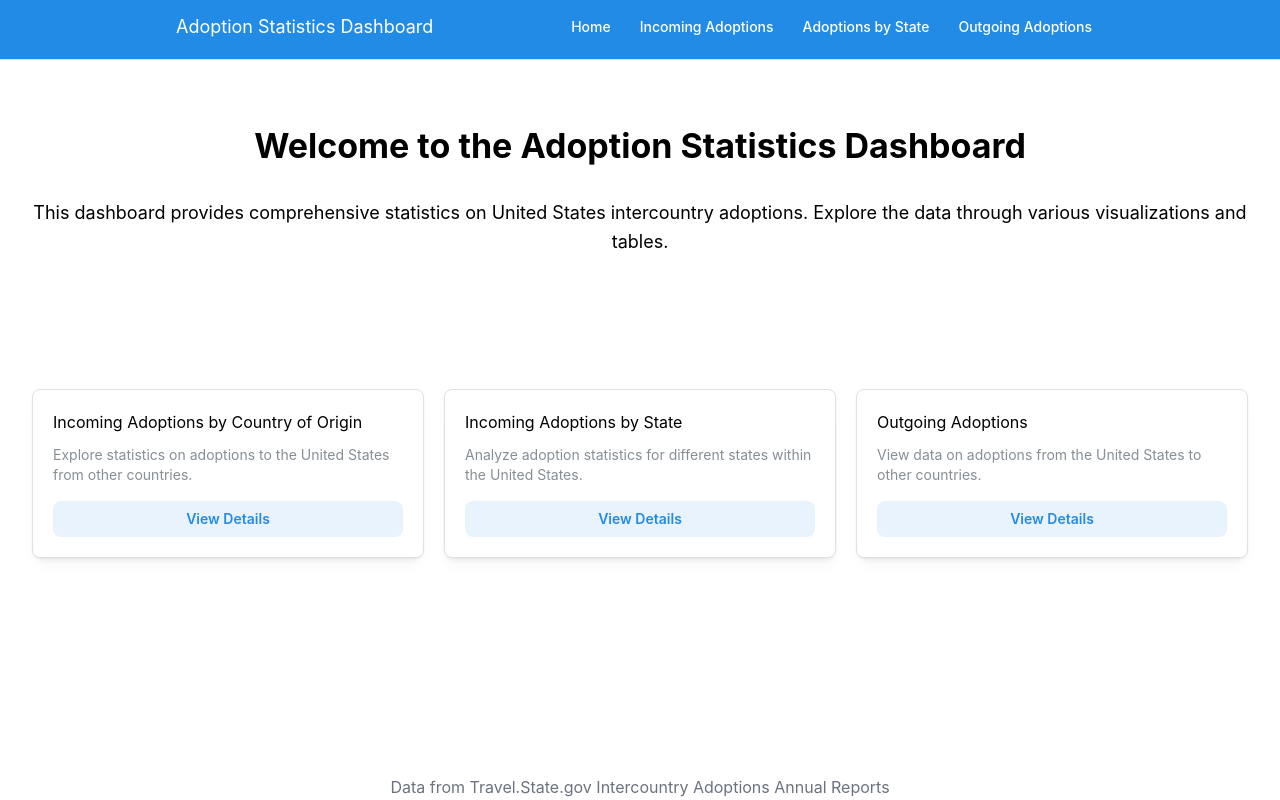
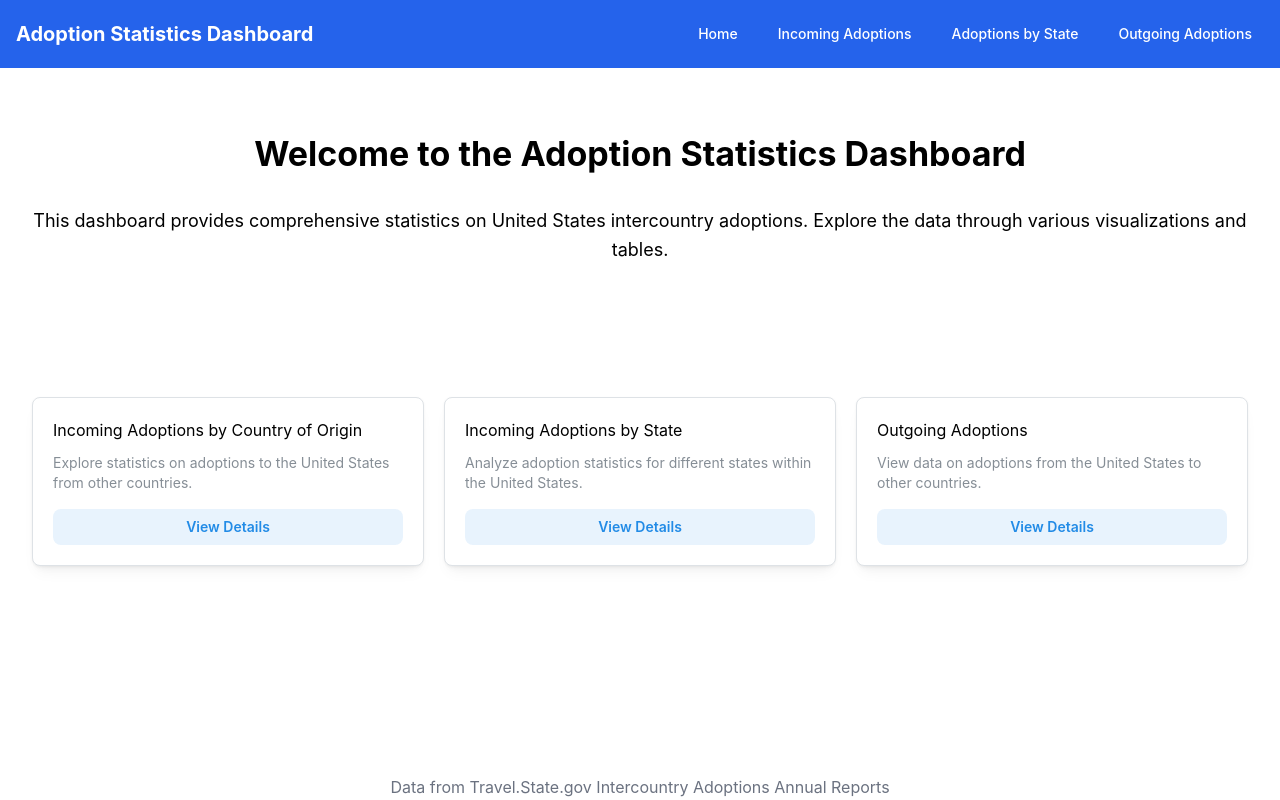
Before and after one commit to SofiaDeichert/adoption-stats, a React (Vite) app in the folder client/: page / in a window 1280 px wide. Built offline with nearby package versions, Linux system fonts and the light colour scheme.

Commit message:
Adjust spacing of navbar

```diff
--- a/client/src/components/Header.jsx
+++ b/client/src/components/Header.jsx
@@ -1,8 +1,7 @@
 import { Link } from 'react-router-dom';
-import { Menu, Group, Center, Burger, Container } from '@mantine/core';
+import { Menu, Group, Burger, Container } from '@mantine/core';
 import { useDisclosure } from '@mantine/hooks';
 import { IconChevronDown } from '@tabler/icons-react';
-import classes from './Header.module.css';
 
 const links = [
   { link: '/', label: 'Home' },
@@ -14,54 +13,30 @@ const links = [
 const Header = () => {
   const [opened, { toggle }] = useDisclosure(false);
 
-  const items = links.map((link) => {
-    const menuItems = link.links?.map((item) => (
-      <Menu.Item key={item.link} component={Link} to={item.link}>
-        {item.label}
-      </Menu.Item>
-    ));
-
-    if (menuItems) {
-      return (
-        <Menu
-          key={link.label}
-          trigger="hover"
-          transitionProps={{ exitDuration: 0 }}
-          withinPortal
-        >
-          <Menu.Target>
-            <a
-              href={link.link}
-              className={classes.link}
-              onClick={(event) => event.preventDefault()}
-            >
-              <Center>
-                <span className={classes.linkLabel}>{link.label}</span>
-                <IconChevronDown size="0.9rem" stroke={1.5} />
-              </Center>
-            </a>
-          </Menu.Target>
-          <Menu.Dropdown>{menuItems}</Menu.Dropdown>
-        </Menu>
-      );
-    }
-
-    return (
-      <Link key={link.label} to={link.link} className={classes.link}>
-        {link.label}
-      </Link>
-    );
-  });
+  const items = links.map((link) => (
+    <Link
+      key={link.label}
+      to={link.link}
+      className="text-white hover:bg-blue-700 px-3 py-2 rounded-md text-sm font-medium"
+    >
+      {link.label}
+    </Link>
+  ));
 
   return (
-    <header className={classes.header}>
-      <Container size="md">
-        <div className={classes.inner}>
-          <h1 className={classes.logo}>Adoption Statistics Dashboard</h1>
-          <Group gap={5} visibleFrom="sm">
-            {items}
-          </Group>
-          <Burger opened={opened} onClick={toggle} size="sm" hiddenFrom="sm" />
+    <header className="bg-blue-600 py-4">
+      <Container size="xl">
+        <div className="flex justify-between items-center">
+          <h1 className="text-white text-xl font-bold">
+            Adoption Statistics Dashboard
+          </h1>
+          <nav className="hidden md:flex space-x-4">{items}</nav>
+          <Burger
+            opened={opened}
+            onClick={toggle}
+            className="md:hidden"
+            color="white"
+          />
         </div>
       </Container>
     </header>
```
